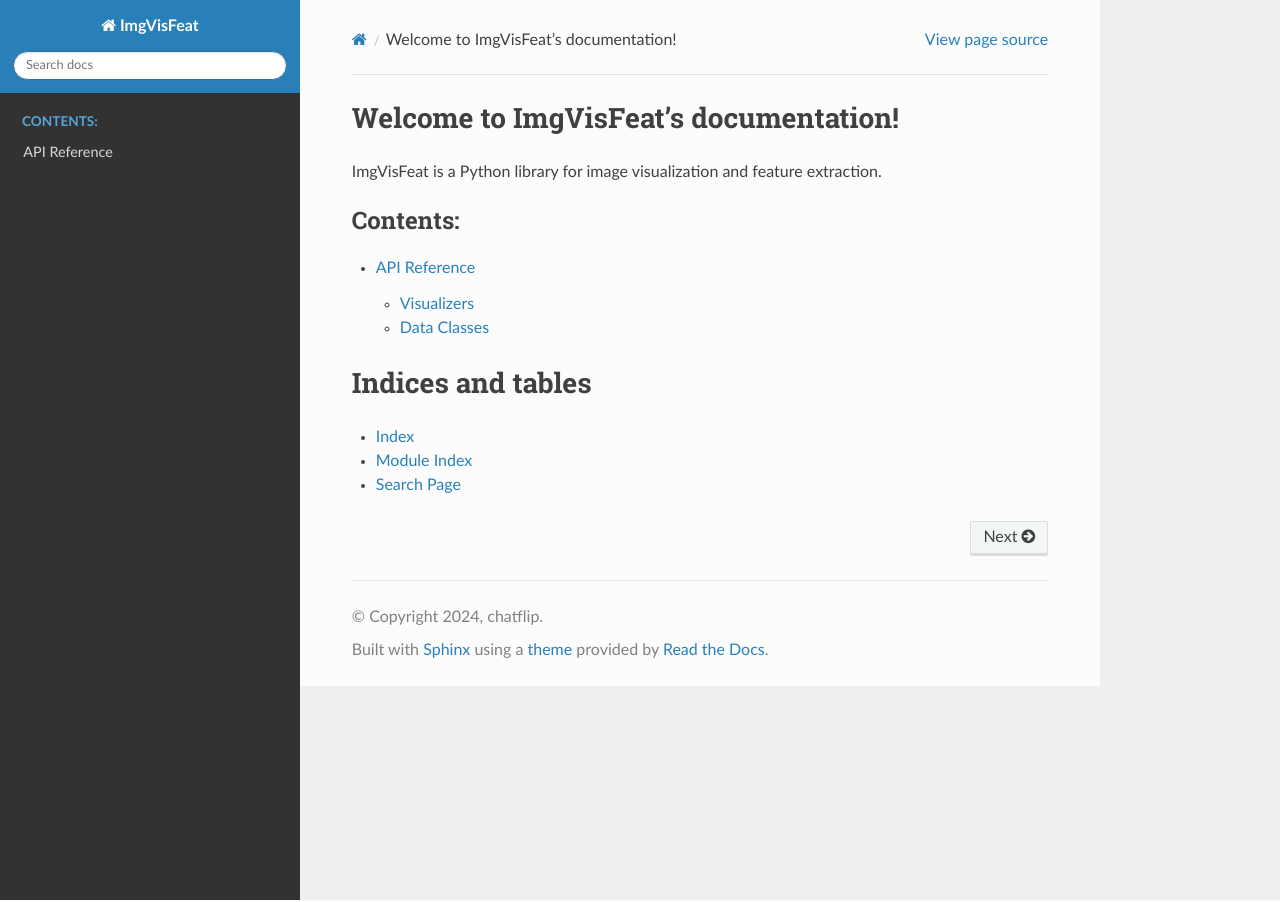
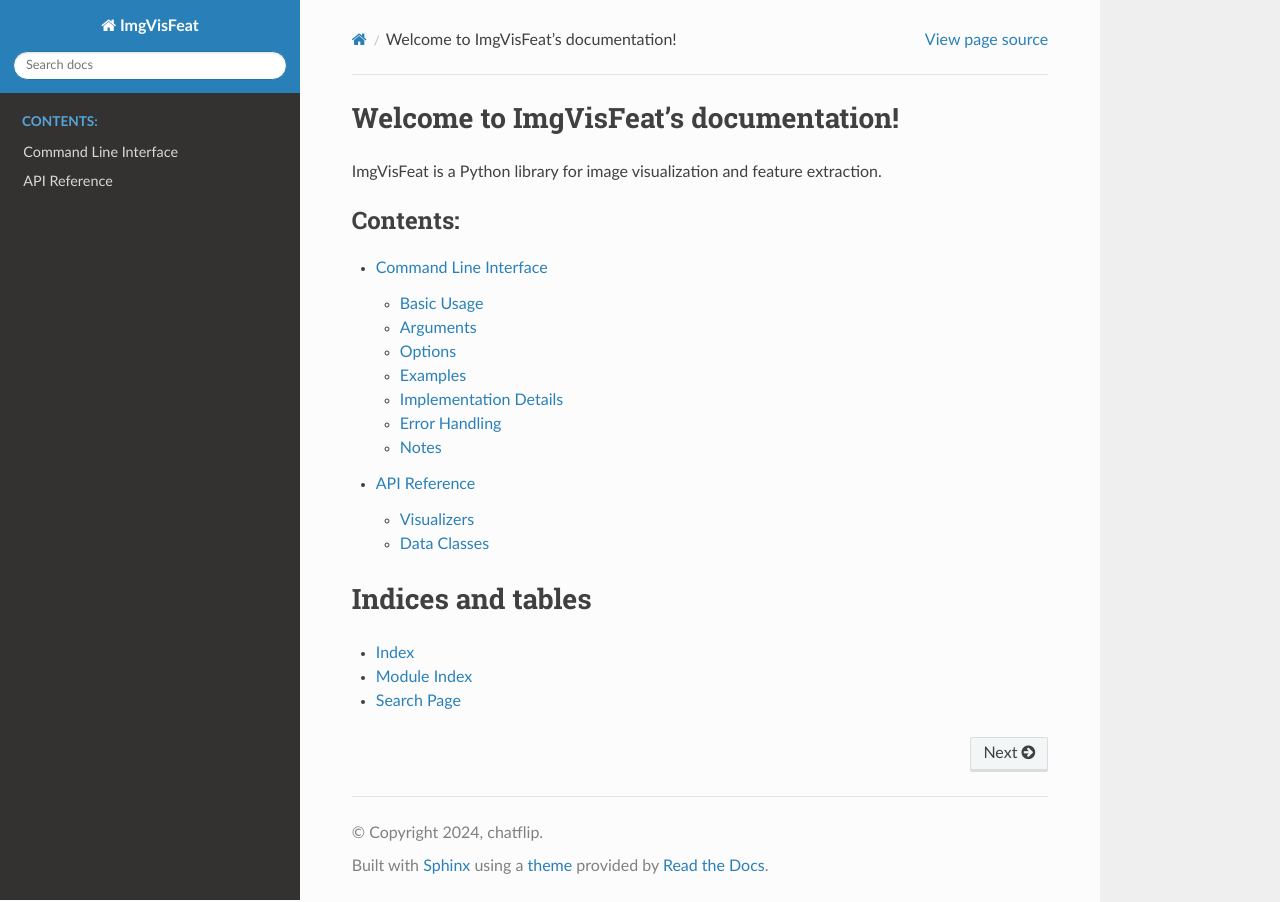
Before and after one commit to chatflip/ImgVisFeat, a Sphinx documentation site: the page built from docs/index.rst, in a window 1280 px wide. Built offline with Sphinx 7.4.7 and the Read the Docs theme 2.0.0, drawn with Linux system fonts in a browser that asks for light colours; pages that are not in the unit, such as notebooks, are missing from menus; some of the changed lines change nothing that is shown.

Commit message:
add document for cli

```diff
--- /dev/null
+++ b/docs/cli.rst
@@ -0,0 +1,65 @@
+Command Line Interface
+======================
+
+ImgVisFeat provides a command-line interface (CLI) for easy access to its visualization features.
+
+Basic Usage
+-----------
+
+.. code-block:: bash
+
+   ivf [OPTIONS] IMAGE_PATH
+
+Arguments
+---------
+
+IMAGE_PATH
+    Path to the input image (required).
+
+Options
+-------
+
+--method METHOD
+    Visualization method to use. Available methods: all, color_channel, gradient, hog, keypoint, lbp, power_spectrum. Default: all
+
+Examples
+--------
+
+1. Visualize using all methods (default):
+
+   .. code-block:: bash
+
+      ivf input_image.jpg
+
+2. Visualize using a specific method:
+
+   .. code-block:: bash
+
+      ivf input_image.jpg --method hog
+
+3. Visualize using color channel method:
+
+   .. code-block:: bash
+
+      ivf input_image.jpg --method color_channel
+
+Implementation Details
+----------------------
+
+The CLI is implemented in the :mod:`imgvisfeat.cli` module. Here's an overview of the main function:
+
+.. automodule:: imgvisfeat.cli
+   :members: main
+   :undoc-members:
+   :show-inheritance:
+
+Error Handling
+--------------
+
+If an error occurs during the visualization process, an error message will be printed to stderr.
+
+Notes
+-----
+
+- The visualizer will automatically display the result unless otherwise specified.
+- The 'all' method option will run all available visualization methods on the input image.
--- a/docs/index.rst
+++ b/docs/index.rst
@@ -9,6 +9,7 @@
 
    installation
    usage
+   cli
    api/index
 
 Indices and tables
```
